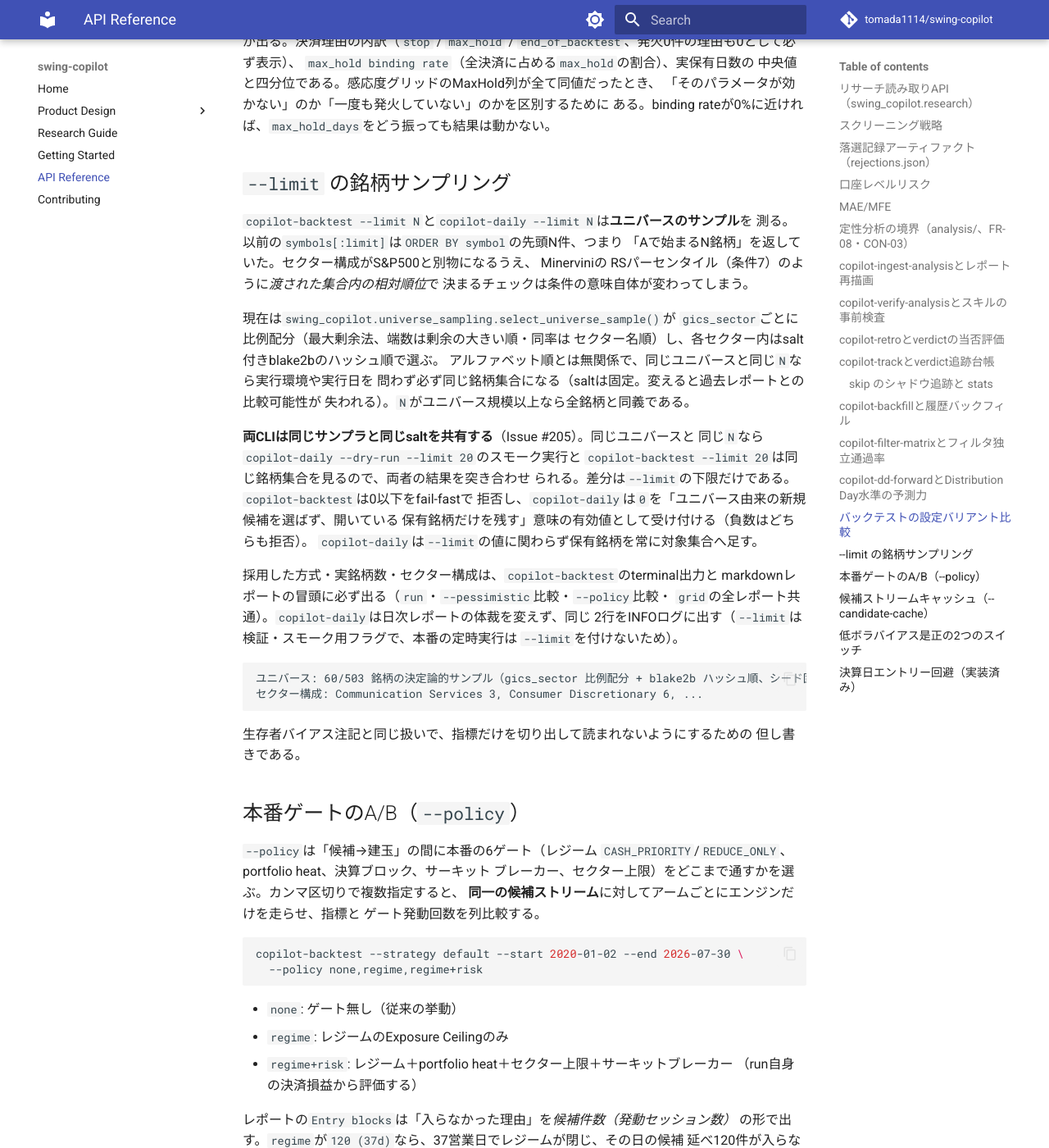
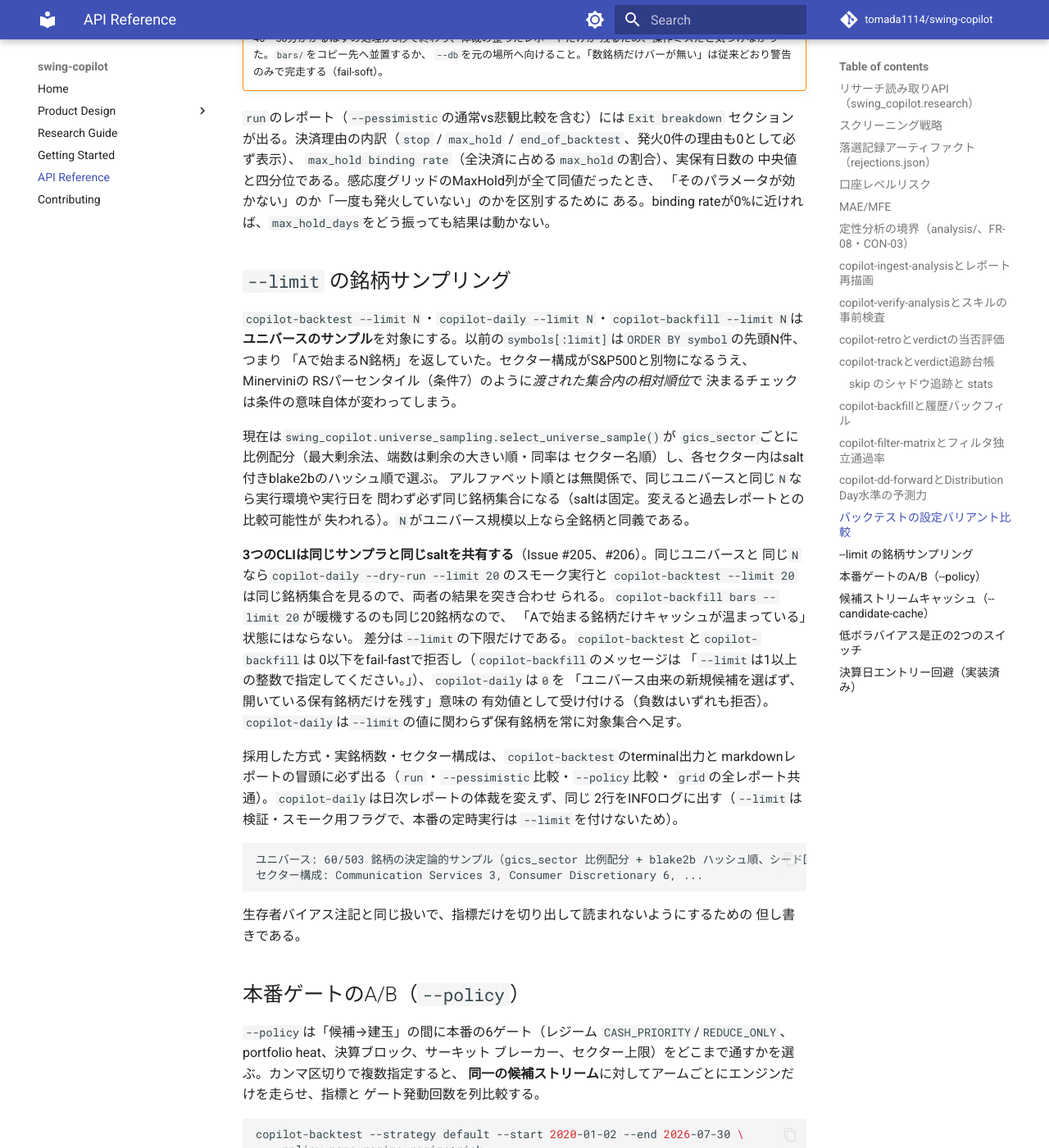
Before and after one commit to tomada1114/swing-copilot, an MkDocs documentation site: the page built from docs/reference.md, in a window 1280 px wide and 1400 px high, scrolled down 15687 px. Shown: the whole window at 82% size. Built offline with MkDocs 1.6.1 and Material for MkDocs 9.7.7, drawn with Linux system fonts in a browser that asks for light colours; comment, search, counter and statistics services are not loaded; some of the changed text lies outside the part shown.

Commit message:
fix(pipeline): copilot-backfill --limit を共有の無偏サンプラへ寄せる
ユニバースは ORDER BY symbol で返るため symbols[: args.limit] は
「A で始まる N 銘柄」を意味していた。#194（backtest）・#205（copilot-daily）
で潰したのと同一の欠陥クラスで、3 つ目の --limit だけが残っていた。

copilot-backfill は測定値を出さない暖機コマンドなので害は「A 銘柄の
キャッシュしか温まらない」に留まるが、その偏りは後続のスモーク実行や
バックテストが「キャッシュ済みで速い銘柄」に引かれる形で効く。#205 が
切り出した universe_sampling.select_universe_sample() をそのまま呼ぶことで、
3 つの --limit が同じ salt（swing-copilot/backtest/limit/v1）・同じ
アルゴリズムになり、同じ N なら同じ銘柄集合を覆う。

--limit <= 0 の BackfillError とそのメッセージは CLI 側に残す（サンプラは
0 を空サンプル、負値を ValueError とする別契約であるため）。

```diff
--- a/docs/reference.md
+++ b/docs/reference.md
@@ -452,6 +452,12 @@ copilot-backfill fundamentals --start 2019-01-01           # 10-K/10-Qの過去
 `--end`を省略した場合だけCLI境界で`SystemClock().today()`を使う。ドメイン関数へは
 常に明示的な日付を渡す。
 
+`--symbols`を省略したときの対象はユニバース全銘柄で、`--limit N`を付けるとその
+**決定論的なNサンプル**になる（辞書順の先頭N件ではない。後述の
+「`--limit`の銘柄サンプリング」節を参照。`copilot-backtest`／`copilot-daily`と
+同じサンプラ・同じsaltなので、同じ`N`なら3つのCLIが同じ銘柄集合を扱う）。
+`--limit`は1以上の整数のみで、0以下はfail-fastで拒否する。
+
 `bars`は既存の`YFinanceProvider`を**50銘柄チャンク**で呼び、チャンク間に2秒の
 スリープを挟む。yfinance側にレート制限の実装が無いための配慮である。取得した
 バーはメモリに蓄積し、最後に`MarketStore.write_bars`を**1回だけ**呼ぶ——
@@ -679,8 +685,8 @@ copilot-backtest --strategy default --start 2020-01-02 --end 2026-07-30 \
 
 ## `--limit` の銘柄サンプリング
 
-`copilot-backtest --limit N`と`copilot-daily --limit N`は**ユニバースのサンプル**を
-測る。以前の`symbols[:limit]`は`ORDER BY symbol`の先頭N件、つまり
+`copilot-backtest --limit N`・`copilot-daily --limit N`・`copilot-backfill --limit N`は
+**ユニバースのサンプル**を対象にする。以前の`symbols[:limit]`は`ORDER BY symbol`の先頭N件、つまり
 「Aで始まるN銘柄」を返していた。セクター構成がS&P500と別物になるうえ、
 Minerviniの RSパーセンタイル（条件7）のように*渡された集合内の相対順位*で
 決まるチェックは条件の意味自体が変わってしまう。
@@ -692,12 +698,16 @@ Minerviniの RSパーセンタイル（条件7）のように*渡された集合
 問わず必ず同じ銘柄集合になる（saltは固定。変えると過去レポートとの比較可能性が
 失われる）。`N`がユニバース規模以上なら全銘柄と同義である。
 
-**両CLIは同じサンプラと同じsaltを共有する**（Issue #205）。同じユニバースと
+**3つのCLIは同じサンプラと同じsaltを共有する**（Issue #205、#206）。同じユニバースと
 同じ`N`なら`copilot-daily --dry-run --limit 20`のスモーク実行と
 `copilot-backtest --limit 20`は同じ銘柄集合を見るので、両者の結果を突き合わせ
-られる。差分は`--limit`の下限だけである。`copilot-backtest`は0以下をfail-fastで
-拒否し、`copilot-daily`は`0`を「ユニバース由来の新規候補を選ばず、開いている
-保有銘柄だけを残す」意味の有効値として受け付ける（負数はどちらも拒否）。
+られる。`copilot-backfill bars --limit 20`が暖機するのも同じ20銘柄なので、
+「Aで始まる銘柄だけキャッシュが温まっている」状態にはならない。
+差分は`--limit`の下限だけである。`copilot-backtest`と`copilot-backfill`は
+0以下をfail-fastで拒否し（`copilot-backfill`のメッセージは
+「`--limit`は1以上の整数で指定してください。」）、`copilot-daily`は`0`を
+「ユニバース由来の新規候補を選ばず、開いている保有銘柄だけを残す」意味の
+有効値として受け付ける（負数はいずれも拒否）。
 `copilot-daily`は`--limit`の値に関わらず保有銘柄を常に対象集合へ足す。
 
 採用した方式・実銘柄数・セクター構成は、`copilot-backtest`のterminal出力と
```
Also changed, not shown: CHANGELOG.md (+12 -0 lines), docs/04_detailed_design.md (+3 -1 lines), 2 other files.
